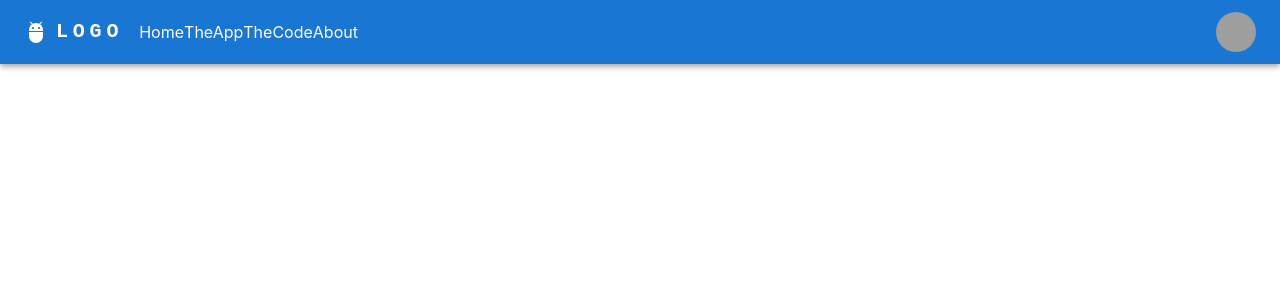
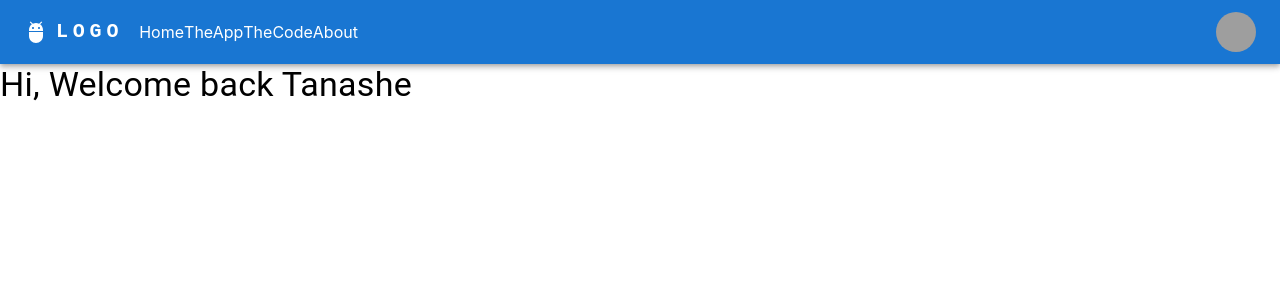
Before and after one commit to brocode19/palindromeapp, a React (Create React App) app: page /TheApp in a window 1280 px wide. Shown: the top 300 px of the page. Built offline with nearby package versions, Linux system fonts and the light colour scheme; grey boxes are pictures that could not be loaded; the HTML template or start-up script is replaced by a standard one.

Commit message:
fixed the routes issue

```diff
--- a/src/App.js
+++ b/src/App.js
@@ -14,10 +14,10 @@ function App() {
     <BrowserRouter>
     <Navbar/>
     <Routes>
-      <Route path="/" element={Home} />
-      <Route path="/TheApp" element={TheApp} />
-      <Route path="/TheCode" element={TheCode} />
-      <Route path="/About" element={About} />
+      <Route path="/" element={<Home/>} />
+      <Route path="/TheApp" element={<TheApp/>} />
+      <Route path="/TheCode" element={<TheCode/>} />
+      <Route path="/About" element={<About/>} />
     </Routes>
     </BrowserRouter>
     </div>
--- a/src/components/Navbar.js
+++ b/src/components/Navbar.js
@@ -88,7 +88,7 @@ const Navbar = () => {
                 display: { xs: "block", md: "none" },
               }}
             >
-              {SidebarData.map((page) => (
+              {SidebarData.map((page,index) => (
                 <Link
                   style={{
                     textDecoration: "none",
@@ -96,10 +96,11 @@ const Navbar = () => {
                     color:'grey',
                   }}
                   to={page.path}
-                  key={page}
+                  key={index}
                   onClick={handleCloseNavMenu}
                   className="text-center"
                 >
+                  {console.log(index)}
                   <MenuItem>
                     <Typography textAlign="center">{page.title}</Typography>
                   </MenuItem>
@@ -127,7 +128,7 @@ const Navbar = () => {
             LOGO
           </Typography>
           <Box sx={{ flexGrow: 1, display: { xs: "none", md: "flex" } }}>
-            {SidebarData.map((page) => (
+            {SidebarData.map((page,index) => (
               <Link
                 style={{
                   textDecoration: "none",
@@ -135,7 +136,7 @@ const Navbar = () => {
                   display: "block",
                 }}
                 to={page.path}
-                key={page}
+                key={index}
                 onClick={handleCloseNavMenu}
                 className="ms-3"
               >
--- a/src/pages/TheApp.js
+++ b/src/pages/TheApp.js
@@ -1,8 +1,14 @@
+import { Container, Typography } from '@mui/material'
 import React from 'react'
 
 const TheApp = () => {
   return (
-    <div>TheApp</div>
+    <div className='mt-5'>
+          <Container maxWidth='xl'></Container>
+    <Typography variant="h4" sx={{ mb: 5 }}>
+        Hi, Welcome back Tanashe
+      </Typography>
+    </div>
   )
 }
 
```
